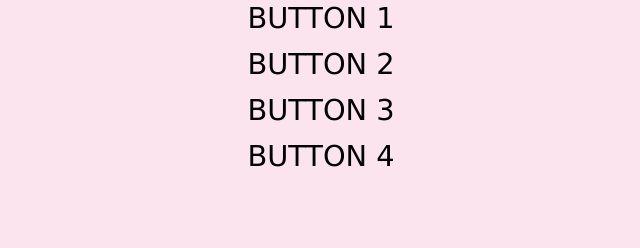
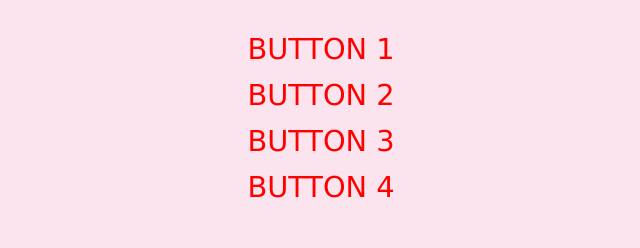
Before and after one commit to joeldean/nail_it, a plain HTML site: page index.html in a window 1280 px wide. Shown: the part 310-558 px from the top of the page, without its empty margins (319-959 px from the left). Drawn offline with Linux system fonts and the light colour scheme.

Commit message:
colors red

```diff
--- a/css/style.css
+++ b/css/style.css
@@ -14,6 +14,7 @@ body {
 
 h2 {
 	text-align: center;
+	color: red;
 }
 .one {
 	height: 50px;
@@ -32,6 +33,7 @@ h2 {
 }
 
 .buttons {
+	padding: 30px 0px;
 
 }
 
@@ -131,6 +133,7 @@ h2 {
 	padding: .0em .3em .3em .0em;
 	min-height: 0; /* support: IE7 */
 	font-size: 100%;
+	color:red;
 
 }
 .ui-accordion .ui-accordion-icons {
```
Also changed, not shown: images/nailit.jpg.
